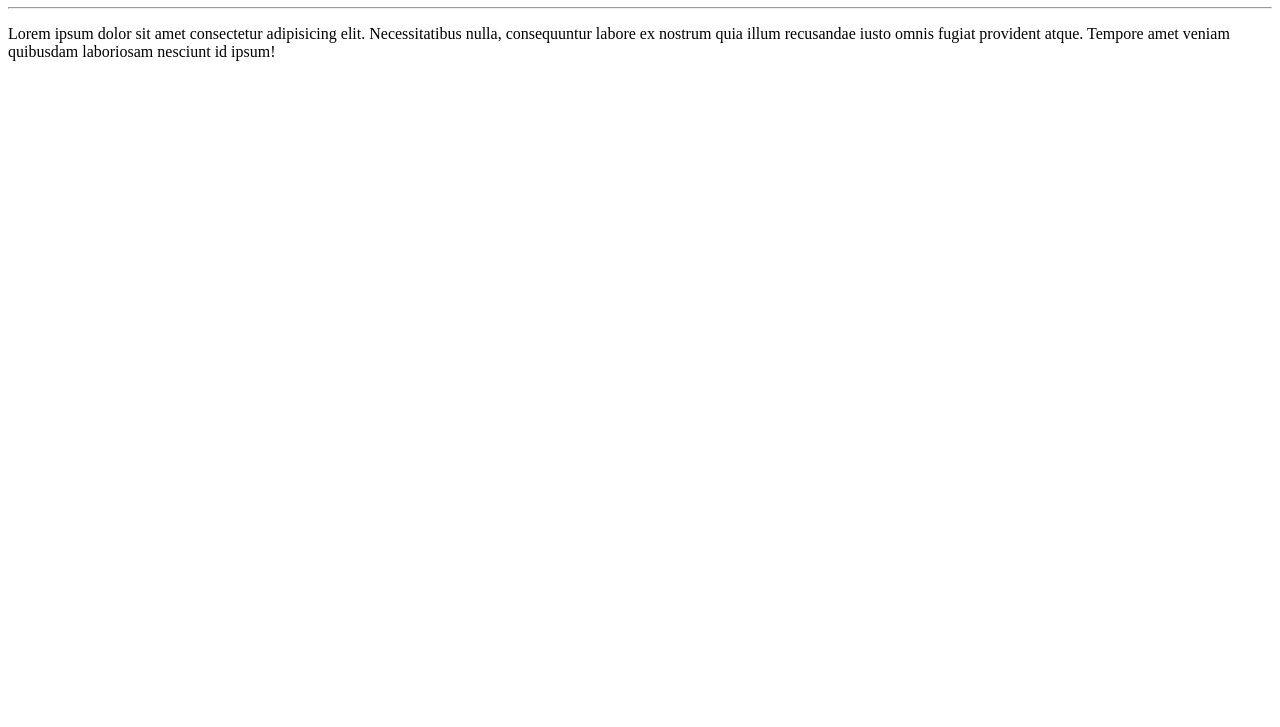
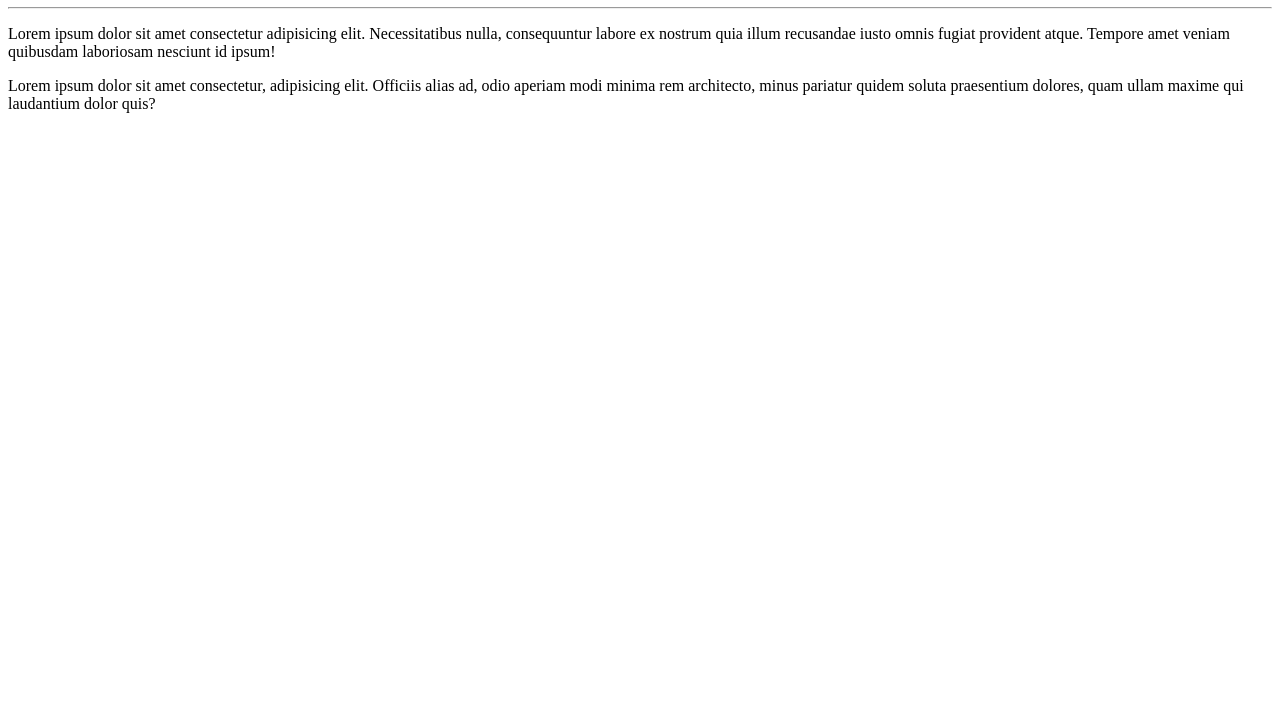
Before and after one commit to BiaancaAlencar/Ola-Mundo, a plain HTML site: page Site Exemplo/index.html in a window 1280 px wide. Shown: the part 73-800 px from the top of the page. Drawn offline with Linux system fonts and the light colour scheme.

Commit message:
Adicionei um paragrafo

```diff
--- a/Site Exemplo/index.html
+++ b/Site Exemplo/index.html
@@ -11,5 +11,9 @@
     <p>
         Lorem ipsum dolor sit amet consectetur adipisicing elit. Necessitatibus nulla, consequuntur labore ex nostrum quia illum recusandae iusto omnis fugiat provident atque. Tempore amet veniam quibusdam laboriosam nesciunt id ipsum!
     </p>
+
+    <p>
+        Lorem ipsum dolor sit amet consectetur, adipisicing elit. Officiis alias ad, odio aperiam modi minima rem architecto, minus pariatur quidem soluta praesentium dolores, quam ullam maxime qui laudantium dolor quis?
+    </p>
 </body>
 </html>
```
